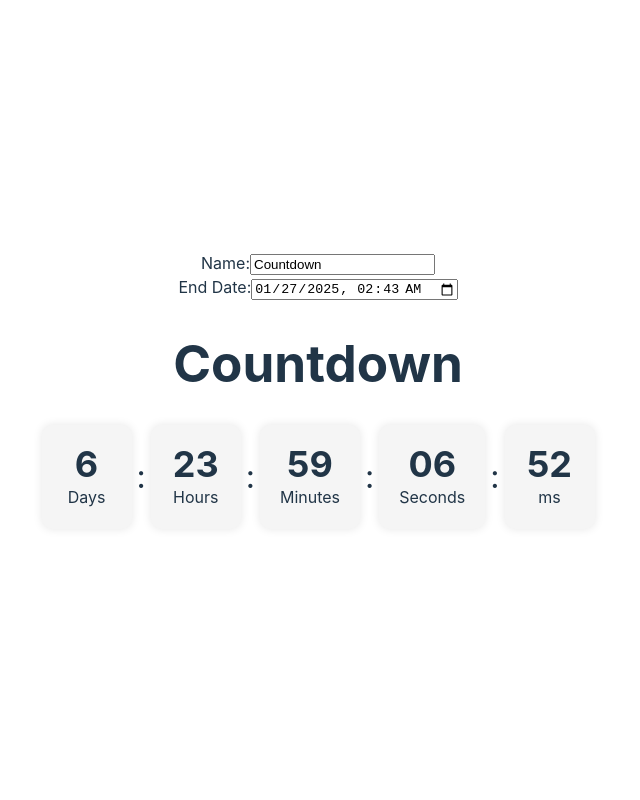
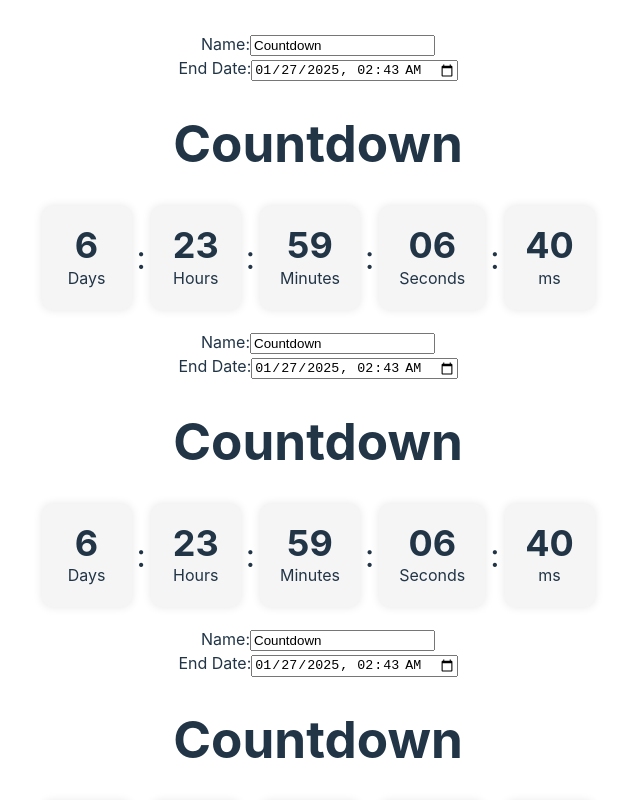
Before and after one commit to balajidharma/react-countdown-timer, a React (Vite) app: page / in a window 1280 px wide. Shown: the top 800 px of the page, without its empty margins (322-962 px from the left). Built offline with nearby package versions, Linux system fonts and the light colour scheme.

Commit message:
Added counter with props

```diff
--- a/src/App.tsx
+++ b/src/App.tsx
@@ -1,6 +1,7 @@
 import { Provider } from 'react-redux'
-import CountDownForm from './components/countdown/CountDownForm'
-import CountDown from './components/countdown/CountDown'
+import CountDownForm from './components/countdownredux/CountDownForm'
+import CountDown from './components/countdownredux/CountDown'
+import CountDownNew from './components/countdown/CountDown'
 import { store } from './store'
 import './App.css'
 
@@ -11,6 +12,9 @@ function App() {
         <CountDownForm />
         <CountDown />
       </Provider>
+      <CountDownNew />
+      <CountDownNew />
+      <CountDownNew />
     </>
   )
 }
--- a/src/components/countdown/CountDown.tsx
+++ b/src/components/countdown/CountDown.tsx
@@ -1,75 +1,70 @@
-import { useState, useRef, useEffect } from 'react';
-import { useSelector } from "react-redux";
-import { RootState } from "../../store";
+import { useState } from "react";
+import CountDownTimer from "./CountDownTimer";
+
+interface CountdownState {
+    name: string;
+    endtime: string,
+}
 
 export default function CountDown() {
-  const formValues = useSelector((state: RootState) => state.countdown);
-  const [time, setTime] = useState(0);
-  const intervalRef = useRef(0);
+    const [formValues, setFormValues] = useState<CountdownState>({
+        name: 'Countdown',
+        endtime: getDefaultDate()
+    });
 
-  useEffect(() => {
-    if (formValues.endtime) {
-      // Calculate the difference between end time and current time in milliseconds
-      const endTimeInMs = new Date(formValues.endtime).getTime();
-      const currentTimeInMs = Date.now();
-      const timeDifference = Math.max(endTimeInMs - currentTimeInMs, 0); // Ensure non-negative difference
-
-      // Set the initial time to the calculated difference
-      setTime(timeDifference);
-
-      intervalRef.current = setInterval(() => {
-        // Decrement time by 1 second (1000 milliseconds)
-        setTime((prevTime) => Math.max(prevTime - 10, 0)); // Ensure non-negative time
-      }, 10);
-    } else {
-      clearInterval(intervalRef.current);
+    function getDefaultDate() {
+        const today = new Date();
+        const nextweek = new Date(today);
+        nextweek.setDate(today.getDate() + 7);
+        console.log(formatDate(nextweek));
+        return formatDate(nextweek);
     }
 
-    return () => clearInterval(intervalRef.current);
-  }, [formValues.endtime]);
+    function formatDate(date: Date) {
+        const year = date.getFullYear();
+        const month = (date.getMonth() + 1).toString().padStart(2, '0');
+        const days = date.getDate().toString().padStart(2, '0');
+        const hours = date.getHours().toString().padStart(2, '0');
+        const minutes = date.getMinutes().toString().padStart(2, '0');
 
-  const formatTime = (time: number) => {
-    const milliseconds = Math.floor((time % 1000) / 10).toString().padStart(2, '0');
-    const seconds = Math.floor((time / 1000) % 60).toString().padStart(2, '0');
-    const minutes = Math.floor((time / (1000 * 60)) % 60).toString().padStart(2, '0');
-    const hours = Math.floor((time / (1000 * 60 * 60)) % 24).toString().padStart(2, '0');
-    const days = Math.floor(time / (1000 * 60 * 60 * 24));
+        return `${year}-${month}-${days}T${hours}:${minutes}`;
+    }
 
-    return { days, hours, minutes, seconds, milliseconds };
-  };
-  const { days, hours, minutes, seconds, milliseconds } = formatTime(time);
+    function handleChange(event: React.ChangeEvent<HTMLInputElement>) {
+        setFormValues((prevValues) => ({
+            ...prevValues,
+            [event.target.name]: event.target.value
+        }));
+    }
 
-  return (
-    <div>
-      <h1>{formValues.name}</h1>
-      <div className="countdown">
-        <div className="timer-container">
-          <div className="timer-box">
-            <h1 title="Days">{days}</h1>
-            <span>Days</span>
-          </div>
-          <span className="colon">:</span>
-          <div className="timer-box">
-            <h1 title="Hours">{hours}</h1>
-            <span>Hours</span>
-          </div>
-          <span className="colon">:</span>
-          <div className="timer-box">
-            <h1 title="Minutes">{minutes}</h1>
-            <span>Minutes</span>
-          </div>
-          <span className="colon">:</span>
-          <div className="timer-box">
-            <h1 title="Seconds">{seconds}</h1>
-            <span>Seconds</span>
-          </div>
-          <span className="colon">:</span>
-          <div className="timer-box">
-            <h1 title="Milliseconds">{milliseconds}</h1>
-            <span>ms</span>
-          </div>
-        </div>
-      </div>
-    </div>
-  );
+    return (
+        <>
+            <form>
+                <div>
+                    <label htmlFor="name">Name:</label>
+                    <input
+                    type="text"
+                    id="name"
+                    name="name"
+                    value={formValues.name}
+                    onChange={handleChange}
+                    />
+                </div>
+                <div>
+                <label htmlFor="endtime">End Date:</label>
+                <input
+                    type="datetime-local"
+                    id="datetime"
+                    name="endtime"
+                    value={formValues.endtime}
+                    onChange={handleChange}
+                />
+                </div>
+            </form>
+            <div>
+                <h1>{formValues.name}</h1>
+                <CountDownTimer endtime={formValues.endtime}/>
+            </div>
+        </>
+    )
 }
--- /dev/null
+++ b/src/components/countdown/CountDownTimer.tsx
@@ -0,0 +1,71 @@
+import { useState, useRef, useEffect } from "react";
+
+export default function CountDownTimer({endtime}) {
+    console.log(endtime);
+    const [time, setTime] = useState(0);
+    const intervalRef = useRef(0);
+
+    useEffect(() => {
+        if (endtime) {
+          // Calculate the difference between end time and current time in milliseconds
+          const endTimeInMs = new Date(endtime).getTime();
+          const currentTimeInMs = Date.now();
+          const timeDifference = Math.max(endTimeInMs - currentTimeInMs, 0); // Ensure non-negative difference
+
+          // Set the initial time to the calculated difference
+          setTime(timeDifference);
+
+          intervalRef.current = setInterval(() => {
+            // Decrement time by 1 second (1000 milliseconds)
+            setTime((prevTime) => Math.max(prevTime - 10, 0)); // Ensure non-negative time
+          }, 10);
+        } else {
+          clearInterval(intervalRef.current);
+        }
+
+        return () => clearInterval(intervalRef.current);
+      }, [endtime]);
+
+
+    const formatTime = (time: number) => {
+        const milliseconds = Math.floor((time % 1000) / 10).toString().padStart(2, '0');
+        const seconds = Math.floor((time / 1000) % 60).toString().padStart(2, '0');
+        const minutes = Math.floor((time / (1000 * 60)) % 60).toString().padStart(2, '0');
+        const hours = Math.floor((time / (1000 * 60 * 60)) % 24).toString().padStart(2, '0');
+        const days = Math.floor(time / (1000 * 60 * 60 * 24));
+
+        return { days, hours, minutes, seconds, milliseconds };
+    };
+    const { days, hours, minutes, seconds, milliseconds } = formatTime(time);
+
+    return(
+        <div className="countdown">
+        <div className="timer-container">
+          <div className="timer-box">
+            <h1 title="Days">{days}</h1>
+            <span>Days</span>
+          </div>
+          <span className="colon">:</span>
+          <div className="timer-box">
+            <h1 title="Hours">{hours}</h1>
+            <span>Hours</span>
+          </div>
+          <span className="colon">:</span>
+          <div className="timer-box">
+            <h1 title="Minutes">{minutes}</h1>
+            <span>Minutes</span>
+          </div>
+          <span className="colon">:</span>
+          <div className="timer-box">
+            <h1 title="Seconds">{seconds}</h1>
+            <span>Seconds</span>
+          </div>
+          <span className="colon">:</span>
+          <div className="timer-box">
+            <h1 title="Milliseconds">{milliseconds}</h1>
+            <span>ms</span>
+          </div>
+        </div>
+      </div>
+    )
+}
--- /dev/null
+++ b/src/components/countdownredux/CountDown.tsx
@@ -0,0 +1,75 @@
+import { useState, useRef, useEffect } from 'react';
+import { useSelector } from "react-redux";
+import { RootState } from "../../store";
+
+export default function CountDown() {
+  const formValues = useSelector((state: RootState) => state.countdown);
+  const [time, setTime] = useState(0);
+  const intervalRef = useRef(0);
+
+  useEffect(() => {
+    if (formValues.endtime) {
+      // Calculate the difference between end time and current time in milliseconds
+      const endTimeInMs = new Date(formValues.endtime).getTime();
+      const currentTimeInMs = Date.now();
+      const timeDifference = Math.max(endTimeInMs - currentTimeInMs, 0); // Ensure non-negative difference
+
+      // Set the initial time to the calculated difference
+      setTime(timeDifference);
+
+      intervalRef.current = setInterval(() => {
+        // Decrement time by 1 second (1000 milliseconds)
+        setTime((prevTime) => Math.max(prevTime - 10, 0)); // Ensure non-negative time
+      }, 10);
+    } else {
+      clearInterval(intervalRef.current);
+    }
+
+    return () => clearInterval(intervalRef.current);
+  }, [formValues.endtime]);
+
+  const formatTime = (time: number) => {
+    const milliseconds = Math.floor((time % 1000) / 10).toString().padStart(2, '0');
+    const seconds = Math.floor((time / 1000) % 60).toString().padStart(2, '0');
+    const minutes = Math.floor((time / (1000 * 60)) % 60).toString().padStart(2, '0');
+    const hours = Math.floor((time / (1000 * 60 * 60)) % 24).toString().padStart(2, '0');
+    const days = Math.floor(time / (1000 * 60 * 60 * 24));
+
+    return { days, hours, minutes, seconds, milliseconds };
+  };
+  const { days, hours, minutes, seconds, milliseconds } = formatTime(time);
+
+  return (
+    <div>
+      <h1>{formValues.name}</h1>
+      <div className="countdown">
+        <div className="timer-container">
+          <div className="timer-box">
+            <h1 title="Days">{days}</h1>
+            <span>Days</span>
+          </div>
+          <span className="colon">:</span>
+          <div className="timer-box">
+            <h1 title="Hours">{hours}</h1>
+            <span>Hours</span>
+          </div>
+          <span className="colon">:</span>
+          <div className="timer-box">
+            <h1 title="Minutes">{minutes}</h1>
+            <span>Minutes</span>
+          </div>
+          <span className="colon">:</span>
+          <div className="timer-box">
+            <h1 title="Seconds">{seconds}</h1>
+            <span>Seconds</span>
+          </div>
+          <span className="colon">:</span>
+          <div className="timer-box">
+            <h1 title="Milliseconds">{milliseconds}</h1>
+            <span>ms</span>
+          </div>
+        </div>
+      </div>
+    </div>
+  );
+}
```
Also changed, not shown: src/components/countdownredux/CountDownForm.tsx (renamed from src/components/countdown/CountDownForm.tsx).
